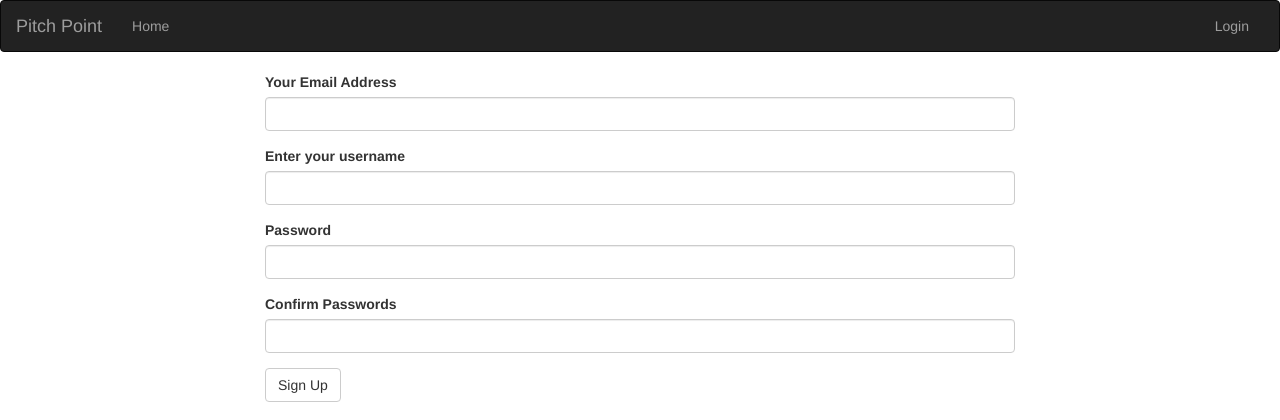
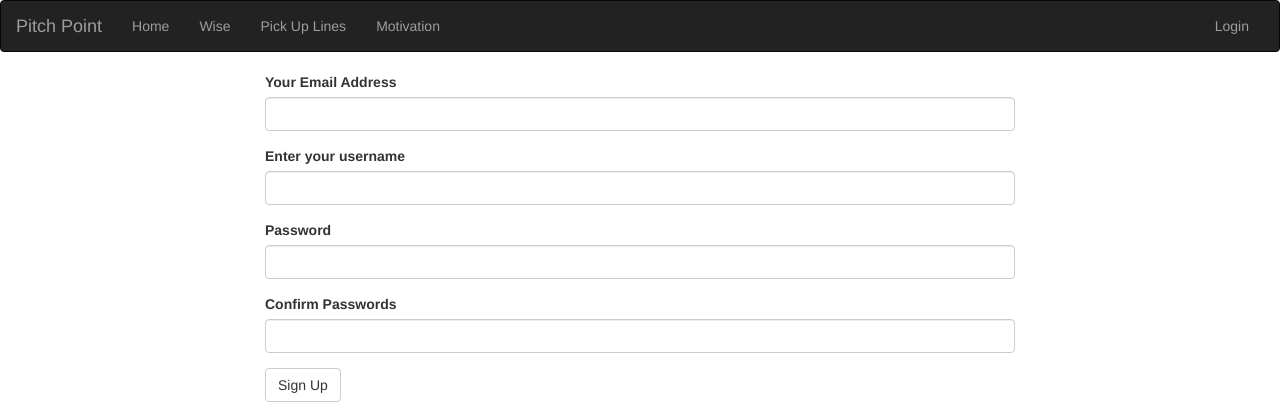
Before and after one commit to lewis-murgor/pitch, a Flask app: page /authenticate/register in a window 1280 px wide. Shown: the top 420 px of the page. Run offline with Flask 2, Linux system fonts and the light colour scheme; some libraries are stand-ins or nearby versions.

Commit message:
add categories links

```diff
--- a/app/templates/navbar.html
+++ b/app/templates/navbar.html
@@ -12,6 +12,9 @@
         <div class="navbar-collapse collapse">
             <ul class="nav navbar-nav">
                 <li><a href="/">Home</a></li>
+                <li><a href="{{url_for('main.wise')}}">Wise</a></li>
+                <li><a href="{{url_for('main.pickup_lines')}}">Pick Up Lines</a></li>
+                <li><a href="{{url_for('main.motivation')}}">Motivation</a></li>
             </ul>
             <ul class="nav navbar-nav navbar-right">
                 {% if current_user.is_authenticated %}
```
